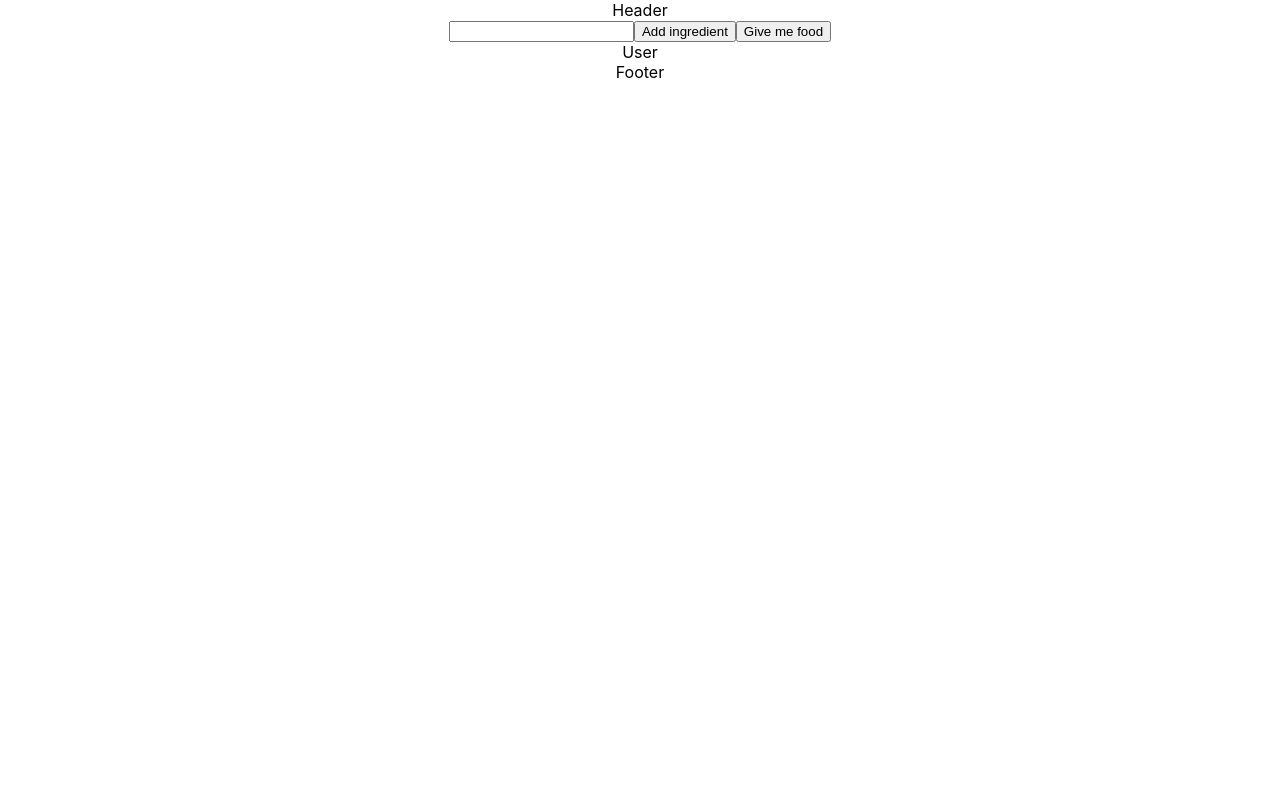
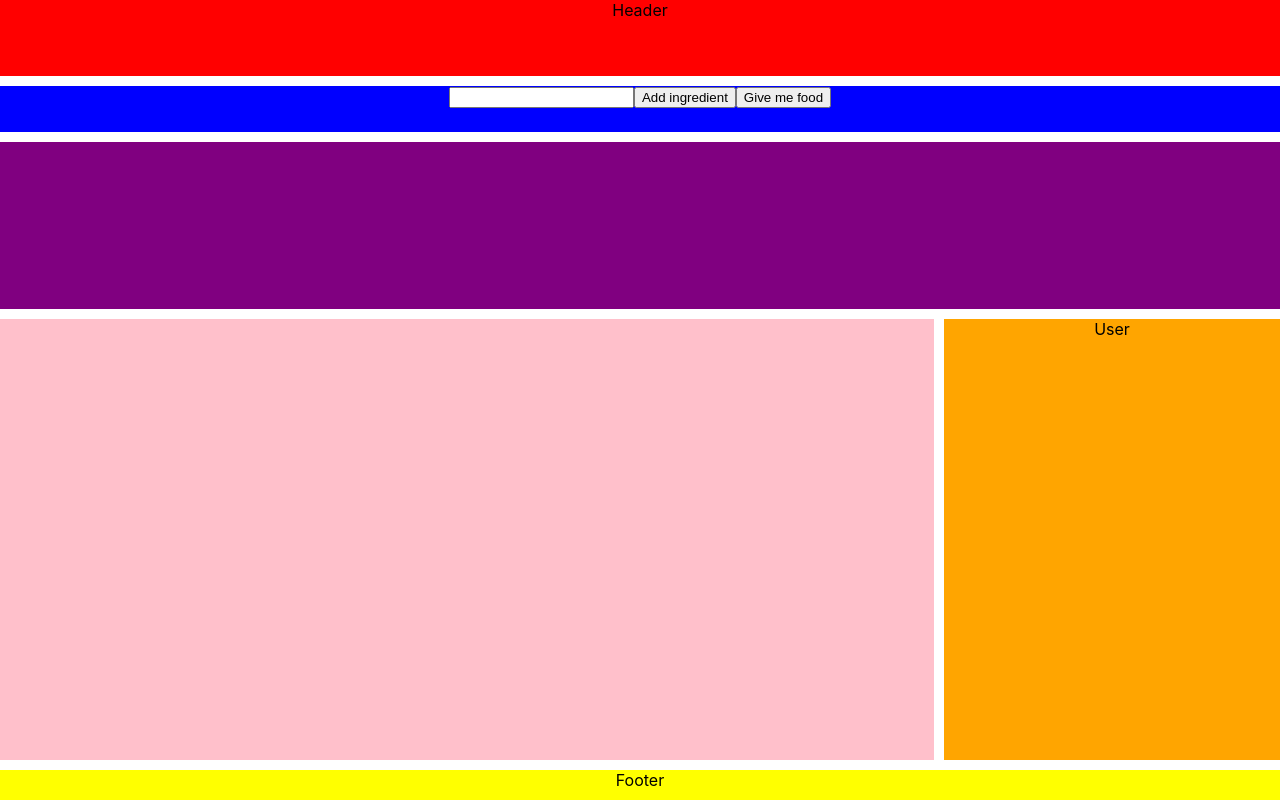
Before and after one commit to fwill22/fridge-savant-client, a React (Create React App) app: page / in a window 1280 px wide. Built offline with nearby package versions, Linux system fonts and the light colour scheme.

Commit message:
added in app.css

```diff
--- a/src/App.css
+++ b/src/App.css
@@ -1,3 +1,50 @@
 .App {
   text-align: center;
 }
+
+.Container {
+  display: grid;
+  grid-template-columns: 1fr 1.2fr 0.8fr;
+  grid-template-rows: 0.5fr 0.3fr 1.1fr 2.9fr 0.2fr;
+  grid-auto-rows: 1fr;
+  gap: 10px 10px;
+  grid-auto-flow: row;
+  grid-template-areas:
+    'Header Header Header'
+    'Search-Box Search-Box Search-Box'
+    'Ingredients Ingredients Ingredients'
+    'Recipes Recipes User'
+    'Footer Footer Footer';
+  width: 100vw;
+  height: 100vh;
+}
+
+.Header {
+  grid-area: Header;
+  background-color: red;
+}
+
+.Search-Box {
+  grid-area: Search-Box;
+  background-color: blue;
+}
+
+.Ingredients {
+  grid-area: Ingredients;
+  background-color: purple;
+}
+
+.Recipes {
+  grid-area: Recipes;
+  background-color: pink;
+}
+
+.User {
+  grid-area: User;
+  background-color: orange;
+}
+
+.Footer {
+  grid-area: Footer;
+  background-color: yellow;
+}
```
